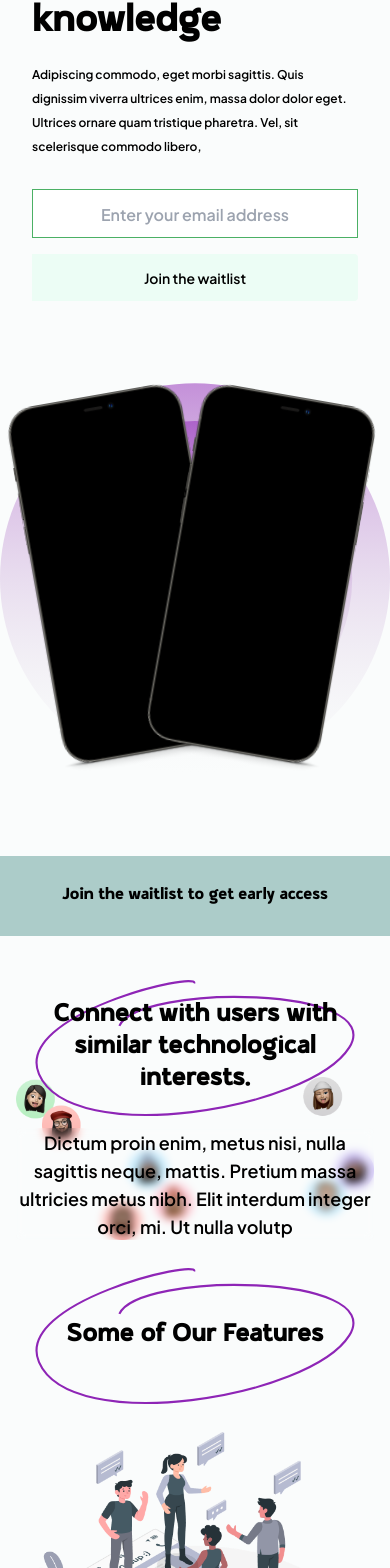
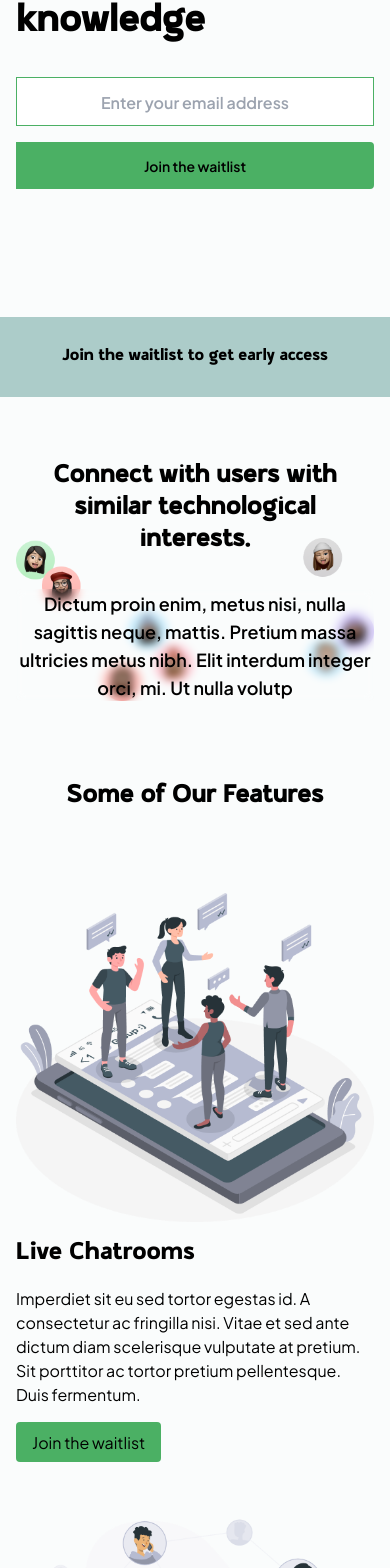
Before and after one commit to alli-Codes/Frixx-waitlist-first-version-, a Vue app: page / in a window 390 px wide. Shown: the part 275-1843 px from the top of the page. Built offline with nearby package versions, Linux system fonts and the light colour scheme.

Commit message:
Resolving responsiveness bug

```diff
--- a/src/App.vue
+++ b/src/App.vue
@@ -1,11 +1,13 @@
 <template>
-  <Header />
-  <LandingPage />
-  <ConnectPage />
-  <FeaturePage />
-  <FaqPage />
-  <HelpPage />
-  <Footer />
+  <div>
+    <Header v-show="true" />
+    <LandingPage v-show="true" />
+    <ConnectPage v-show="true" />
+    <FeaturePage v-show="true" />
+    <FaqPage v-show="true" />
+    <HelpPage v-show="true" />
+    <Footer v-show="true" />
+  </div>
 </template>
 
 <script setup>
@@ -23,7 +25,7 @@ import Footer from './components/Footer/index.vue'
 @import '@/assets/base.css';
 
 #app {
-  /*max-width: 1280px;*/
+  width: 100vw;
   background-color: #FAFCFC;
 }
 </style>
--- a/src/components/ConnectPage.vue
+++ b/src/components/ConnectPage.vue
@@ -5,7 +5,7 @@
             <div class=" flex items-center justify-center relative">
                 <h1 class="text-2xl lg:text-4xl font-gorgagrotesque-regular font-bold text-center w-80 lg:w-[450px] z-10">Connect
                 with users with similar technological <br /> interests.</h1>
-                <Circle :style="styles" class="w-80 lg:w-auto h-36 lg:h-auto" />
+                <Circle v-show="false" :style="styles" class="w-80 lg:w-auto h-36 lg:h-auto" />
             </div>
             <p class="lg:w-3/6 text-center mt-8 lg:m-10 font-semibold text-lg backdrop-blur-sm">Dictum proin enim, metus nisi, nulla sagittis neque,
                 mattis. Pretium massa ultricies metus nibh. Elit interdum integer orci, mi. Ut nulla volutp</p>
--- a/src/components/Faq/index.vue
+++ b/src/components/Faq/index.vue
@@ -1,15 +1,15 @@
 <template>
-    <div id="faq" class="grid place-items-center py-5 px-8 lg:px-32 relative">
+    <div id="faq" class="grid place-items-center py-5 px-0 lg:px-32 relative">
         <div>
             <img src="/images/quote.svg" alt="">
         </div>
         <div class="h-64 flex items-center justify-center space-y-8">
-            <h1 class="font-bold relative z-[100] text-2xl lg:text-4xl font-gorgagrotesque-regular w-80 lg:w-3/6 text-center ">Imperdiet sit eu
+            <h1 class="font-bold relative z-[100] text-xl lg:text-4xl font-gorgagrotesque-regular lg:w-3/6 text-center ">Imperdiet sit eu
                 sed tortor
                 egestas id. A
                 consectetur ac fringilla
                 nisi.</h1>
-            <Circle :style="styles" class="w-80 lg:w-auto h-36 lg:h-auto" />
+            <Circle v-show="false" :style="styles" class="w-80 lg:w-auto h-36 lg:h-auto" />
         </div>
         <div class="flex flex-row justify-center items-center gap-4">
             <img src="/images/xavier.png" class="w-12 h-12" alt="xavier photo's">
--- a/src/components/Features/FeaturePage.vue
+++ b/src/components/Features/FeaturePage.vue
@@ -1,8 +1,8 @@
 <template>
-    <div id="container" class="lg:px-8 py-4">
+    <div id="container" class="px-4 lg:px-8 py-4">
         <div class=" mb-20 flex flex-row items-center justify-center relative">
             <h1 class="font-bold text-2xl lg:text-4xl font-gorgagrotesque-regular lg:p-16 z-10">Some of Our Features</h1>
-            <Circle :style="styles" class="w-80 h-36" />
+            <Circle v-show="false" :style="styles" class="w-80 h-36" />
         </div>
 
         <Section1 />
--- a/src/components/Features/sections/Section1.vue
+++ b/src/components/Features/sections/Section1.vue
@@ -1,6 +1,6 @@
 <template>
 
-    <div class=" flex flex-col items-center  px-8 lg:px-32 relative">
+    <div class=" flex flex-col items-center  px-0 lg:px-32 relative">
 
 
         <div class=" flex flex-col lg:flex-row justify-around items-center ">
--- a/src/components/Features/sections/Section2.vue
+++ b/src/components/Features/sections/Section2.vue
@@ -1,6 +1,6 @@
 <template>
 
-    <div class=" flex flex-col items-center py-8 px-8 lg:px-32 relative">
+    <div class=" flex flex-col items-center py-8 px-0 lg:px-32 relative">
 
         <div class=" flex flex-col lg:flex-row justify-around items-center lg:flex-row-reverse">
             <div class="lg:flex-1 lg:flex justify-end self-end">
--- a/src/components/Features/sections/Section3.vue
+++ b/src/components/Features/sections/Section3.vue
@@ -1,6 +1,6 @@
 <template>
 
-<div class=" flex flex-col items-center  px-8 lg:px-32 relative">
+<div class=" flex flex-col items-center  px-0 lg:px-32 relative">
 
 
         <div class=" flex flex-col lg:flex-row justify-around items-center ">
--- a/src/components/Footer/index.vue
+++ b/src/components/Footer/index.vue
@@ -1,7 +1,7 @@
 <template>
     <div>
 
-        <div class="py-3 px-8 lg:pl-16 relative grid space-y-5 mt-8">
+        <div class="py-3 px-4 lg:pl-16 relative grid space-y-5 mt-8">
             <Icon :w="140" :h="80" />
             <div class="flex flex-col space-y-6">
                 <p class="font-normal lg:w-3/6">Lorem ipsum dolor sit amet consectetur adipisicing elit. Qui laboriosam
--- a/src/components/Help/index.vue
+++ b/src/components/Help/index.vue
@@ -1,18 +1,18 @@
 <template>
-    <div id="faq" class="grid place-items-center py-5 px-8 lg:px-32 relative">
+    <div id="faq" class="grid place-items-center py-5 px-4 lg:px-32 relative">
         <div class="h-64 grid place-items-center space-y-8">
             <h1 class="font-bold relative z-[100] font-gorgagrotesque-bold lg:w-4/6 text-center text-2xl lg:text-3xl">
                 With your help,our products and tools will empower people find what they need to develop technology
             </h1>
-            <Circle :style="styles" class="w-80 lg:w-auto h-36 lg:h-auto" />
+            <Circle v-show="false" :style="styles" class="w-80 lg:w-auto h-36 lg:h-auto" />
             <span>Reserve your spot</span>
         </div>
         <div id="input__field" class=" w-full lg:w-1/2 h-28 lg:h-16 flex flex-col justify-between lg:flex-row mt-8 lg:shadow-3xl rounded">
                     <input id="input" type="email" class=" flex flex-1 lg:flex-none shrink lg:w-4/5 text-center lg:text-left lg:p-8 placeholder:text-center lg:placeholder:text-left placeholder:font-semibold border border-green border-solid disabled:bg-slate-50 disabled:text-slate-500 disabled:border-slate-200 disabled:shadow-none
       invalid:border-pink-500 invalid:text-pink-600
       focus:invalid:border-pink-500 focus:invalid:ring-pink-500" @input="emailValidity" placeholder="Enter your email address">
-                    <button :disabled="isEnabled"
-                        class=" mt-4 lg:mt-0 flex flex-1 lg:flex-none shrink lg:w-40  items-center justify-center text-center font-semibold  lg:shadow-3xl rounded-r" :class="[bgColor]">
+                    <button
+                        class=" bg-green mt-4 lg:mt-0 flex flex-1 lg:flex-none shrink lg:w-40  items-center justify-center text-center font-semibold  lg:shadow-3xl rounded-r" :class="[bgColor]">
                         <p class="text-center text-sm lg:text-base">
 
                             Join the waitlist
--- a/src/components/landing-page/LandingPage.vue
+++ b/src/components/landing-page/LandingPage.vue
@@ -1,9 +1,9 @@
 <template>
     <div id="container" class="lg:h-screen lg:flex flex-col justify-between pt-20 lg:pt-8">
         <div id="landing__page" class=" lg:h-full lg:flex flex-row items-center justify-center">
-            <div id="landing__text-section" class=" w-full lg:w-1/2 flex flex-col px-8 lg:pl-16  items-start justify-center">
+            <div id="landing__text-section" class=" w-full lg:w-1/2 flex flex-col px-4 lg:pl-16  items-start justify-center">
 
-                <div id="headline" class="text-4xl mt-5 font-gorgagrotesque-regular font-bold flex w-80 relative">
+                <div v-show="true" id="headline" class="text-4xl mt-5 font-gorgagrotesque-regular font-bold flex">
                     <h1 style="line-height: 44px; z-index: 10" class="">
                         <span class="relative z-[100]">
                             A community
@@ -12,7 +12,7 @@
                             <h1 style="display: inline" class="relative z-[100]">for&nbsp;<span
                                     class="text-primary">Tech
                                     <br /> Enthusiasts</span></h1>
-                            <Circle :style="styles" class="w-80 lg:w-auto h-36 lg:h-auto" />
+                            <Circle :style="styles" v-show="false" class="w-80 lg:w-auto h-36 lg:h-auto" />
                         </div>
                         <span class="relative z-[100]">
                             fueled by <br /> knowledge
@@ -22,7 +22,7 @@
                     <!-- <img src="../assets/images/circle.svg" class="absolute inset-y-40"> -->
                 </div>
 
-                <p class="w-full mt-4 font-semibold leading-6 text-[12px]">Adipiscing commodo, eget morbi sagittis. Quis
+                <p v-show="false" class="w-full mt-4 font-semibold leading-6 text-[12px]">Adipiscing commodo, eget morbi sagittis. Quis
                     dignissim viverra ultrices enim, massa dolor dolor eget. Ultrices ornare quam tristique pharetra.
                     Vel, sit scelerisque commodo libero,</p>
 
@@ -30,8 +30,8 @@
                     <input id="input" type="email" class=" flex flex-1 lg:flex-none shrink lg:w-4/5 text-center lg:text-left lg:p-8 placeholder:text-center lg:placeholder:text-left placeholder:font-semibold border border-green border-solid disabled:bg-slate-50 disabled:text-slate-500 disabled:border-slate-200 disabled:shadow-none
       invalid:border-pink-500 invalid:text-pink-600
       focus:invalid:border-pink-500 focus:invalid:ring-pink-500" @input="emailValidity" placeholder="Enter your email address">
-                    <button :disabled="isEnabled"
-                        class=" mt-4 lg:mt-0 flex flex-1 lg:flex-none shrink lg:w-40  items-center justify-center text-center font-semibold  lg:shadow-3xl rounded-r" :class="[bgColor]">
+                    <button
+                        class=" bg-green mt-4 lg:mt-0 flex flex-1 lg:flex-none shrink lg:w-40  items-center justify-center text-center font-semibold  lg:shadow-3xl rounded-r" :class="[bgColor]">
                         <p class="text-center text-sm lg:text-base">
 
                             Join the waitlist
@@ -42,7 +42,7 @@
 
             <div id="landing__image-section" class=" h-full lg:w-1/2 flex justify-center items-center py-16 lg:py-0">
                 <!-- <Mockup /> -->
-                <img src="../../assets/mockup.svg" class="w-fit" alt="">
+                <img src="../../assets/mockup.svg" class="w-fit" v-show="false" alt="">
             </div>
         </div>
 
```
